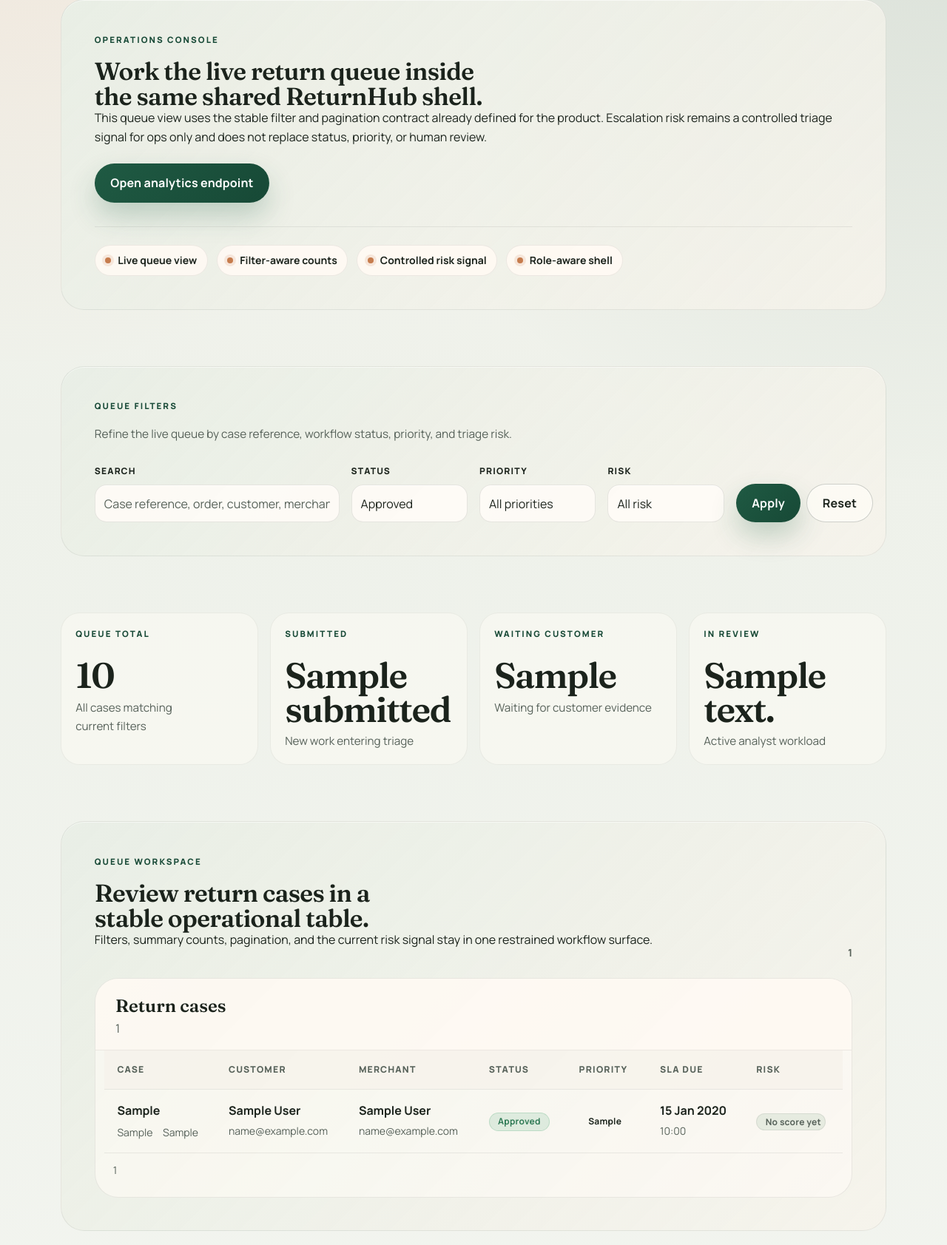
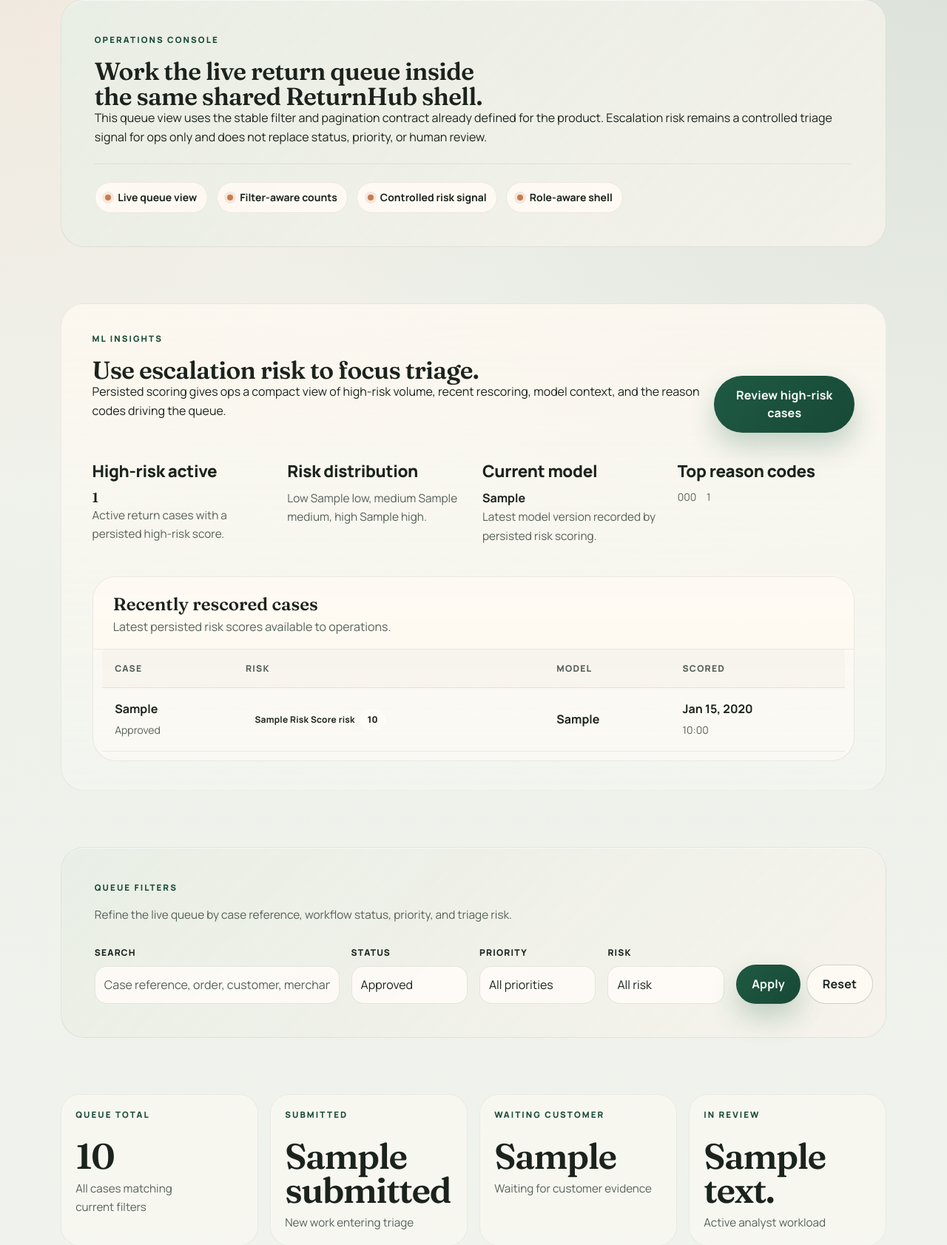
Before and after one commit to AAdewunmi/Returns-Escalation-Predictor-Project, a Django app: template templates/console/ops_dashboard.html in a window 1280 px wide. Shown: the part 237-1920 px from the top of the page at 74% size. Run offline with Django 5.2, Linux system fonts and the light colour scheme; the template is opened without the code that fills it: most values are stand-ins (such as "Sample title", 1, 10 or a date in 2020).

Commit message:
feat(ops): replace analytics API link with ML insights panel

```diff
--- a/templates/console/ops_dashboard.html
+++ b/templates/console/ops_dashboard.html
@@ -15,14 +15,117 @@
         priority, or human review.
       </p>
     </div>
-    <div class="rh-hero-actions">
-      <a class="btn btn-primary rh-btn-primary" href="{% url 'analytics-api:return-analytics' %}?from=2026-03-01&amp;to=2026-03-31">Open analytics endpoint</a>
-    </div>
     <div class="rh-trust-row" aria-label="Ops console signals">
       <span class="rh-trust-item">Live queue view</span>
       <span class="rh-trust-item">Filter-aware counts</span>
       <span class="rh-trust-item">Controlled risk signal</span>
       <span class="rh-trust-item">Role-aware shell</span>
+    </div>
+  </section>
+
+  <section class="rh-band rh-band--value rh-band--wide mb-4" aria-labelledby="ops-ml-insights-heading">
+    <div class="rh-section-heading rh-queue-shell__heading">
+      <div>
+        <div class="rh-kicker">ML insights</div>
+        <h2 id="ops-ml-insights-heading">Use escalation risk to focus triage.</h2>
+        <p>
+          Persisted scoring gives ops a compact view of high-risk volume, recent rescoring,
+          model context, and the reason codes driving the queue.
+        </p>
+      </div>
+      <a class="btn btn-primary rh-btn-primary" href="{{ ml_insights.high_risk_queue_url }}">
+        Review high-risk cases
+      </a>
+    </div>
+
+    <div class="row g-4 mb-4">
+      <div class="col-md-6 col-xl-3">
+        <article class="rh-info-card rh-info-card--primary h-100">
+          <h2>High-risk active</h2>
+          <div class="rh-visual-summary-value">{{ ml_insights.high_risk_active_count }}</div>
+          <p>Active return cases with a persisted high-risk score.</p>
+        </article>
+      </div>
+      <div class="col-md-6 col-xl-3">
+        <article class="rh-info-card rh-info-card--primary h-100">
+          <h2>Risk distribution</h2>
+          <p>
+            Low {{ ml_insights.risk_distribution.low }},
+            medium {{ ml_insights.risk_distribution.medium }},
+            high {{ ml_insights.risk_distribution.high }}.
+          </p>
+        </article>
+      </div>
+      <div class="col-md-6 col-xl-3">
+        <article class="rh-info-card rh-info-card--primary h-100">
+          <h2>Current model</h2>
+          <div class="rh-queue-table__primary">{{ ml_insights.model_version }}</div>
+          <p>Latest model version recorded by persisted risk scoring.</p>
+        </article>
+      </div>
+      <div class="col-md-6 col-xl-3">
+        <article class="rh-info-card rh-info-card--primary h-100">
+          <h2>Top reason codes</h2>
+          {% if ml_insights.top_reason_codes %}
+            {% for code, count in ml_insights.top_reason_codes %}
+              <div class="rh-queue-table__meta">
+                <span>{{ code }}</span>
+                <span>{{ count }}</span>
+              </div>
+            {% endfor %}
+          {% else %}
+            <p>No reason codes scored yet.</p>
+          {% endif %}
+        </article>
+      </div>
+    </div>
+
+    <div class="rh-queue-shell">
+      <div class="rh-queue-shell__header">
+        <div>
+          <h3>Recently rescored cases</h3>
+          <p>Latest persisted risk scores available to operations.</p>
+        </div>
+      </div>
+      {% if ml_insights.recent_scores %}
+        <div class="table-responsive rh-queue-table-wrap">
+          <table class="table rh-queue-table rh-queue-table--stacked align-middle mb-0">
+            <thead>
+              <tr>
+                <th scope="col">Case</th>
+                <th scope="col">Risk</th>
+                <th scope="col">Model</th>
+                <th scope="col">Scored</th>
+              </tr>
+            </thead>
+            <tbody>
+              {% for risk_score in ml_insights.recent_scores %}
+                <tr>
+                  <td data-label="Case">
+                    <div class="rh-queue-table__primary">{{ risk_score.case.order_reference }}</div>
+                    <div class="rh-queue-table__subtle">{{ risk_score.case.status|title }}</div>
+                  </td>
+                  <td data-label="Risk">
+                    {% include "partials/_risk_badge.html" with risk_label=risk_score.label risk_score=risk_score.score %}
+                  </td>
+                  <td data-label="Model">
+                    <div class="rh-queue-table__primary">{{ risk_score.model_version }}</div>
+                  </td>
+                  <td data-label="Scored">
+                    <div class="rh-queue-table__primary">{{ risk_score.scored_at|date:"M j, Y" }}</div>
+                    <div class="rh-queue-table__subtle">{{ risk_score.scored_at|time:"H:i" }}</div>
+                  </td>
+                </tr>
+              {% endfor %}
+            </tbody>
+          </table>
+        </div>
+      {% else %}
+        <div class="rh-empty-state">
+          <h3>No risk scores yet</h3>
+          <p>Scored return cases will appear here after creation, status changes, or document uploads.</p>
+        </div>
+      {% endif %}
     </div>
   </section>
 
```
Also changed, not shown: console/views.py (+40 -1 lines), tests/test_console_views.py (+50 -0 lines).
